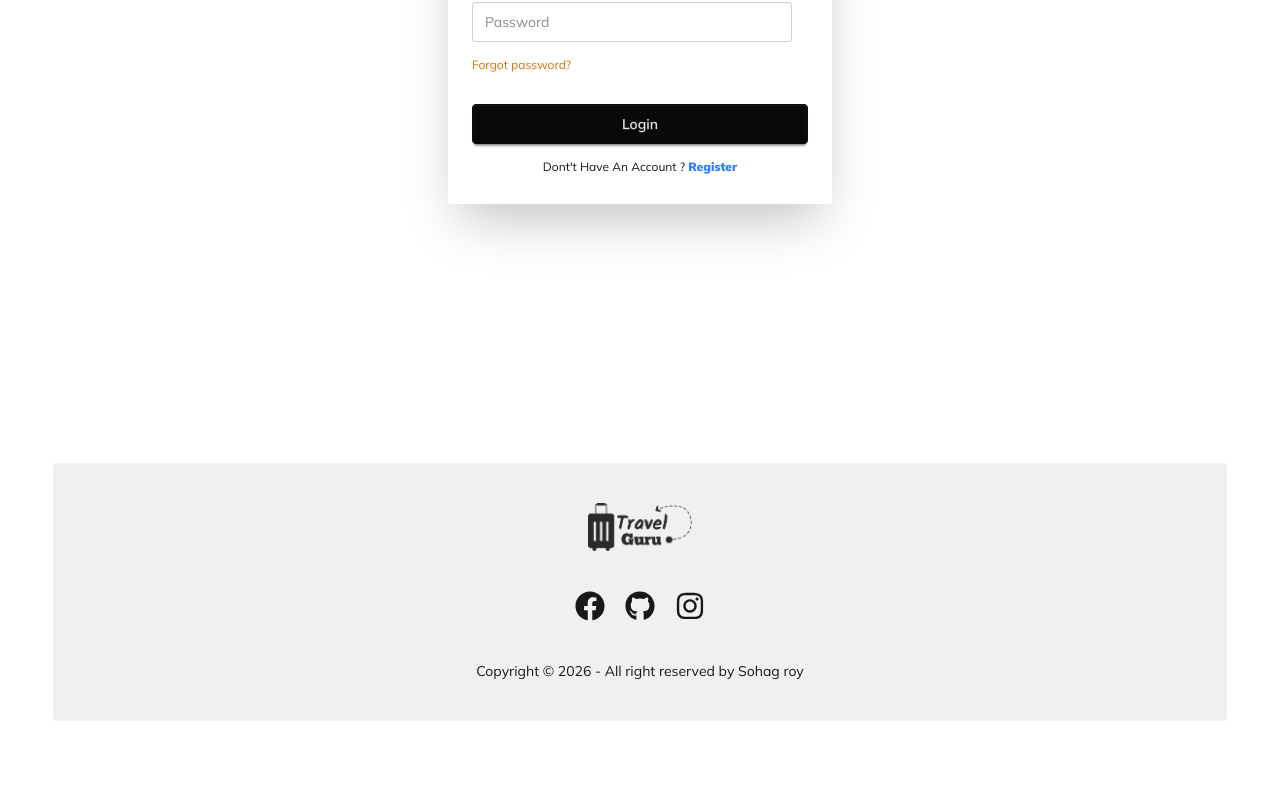
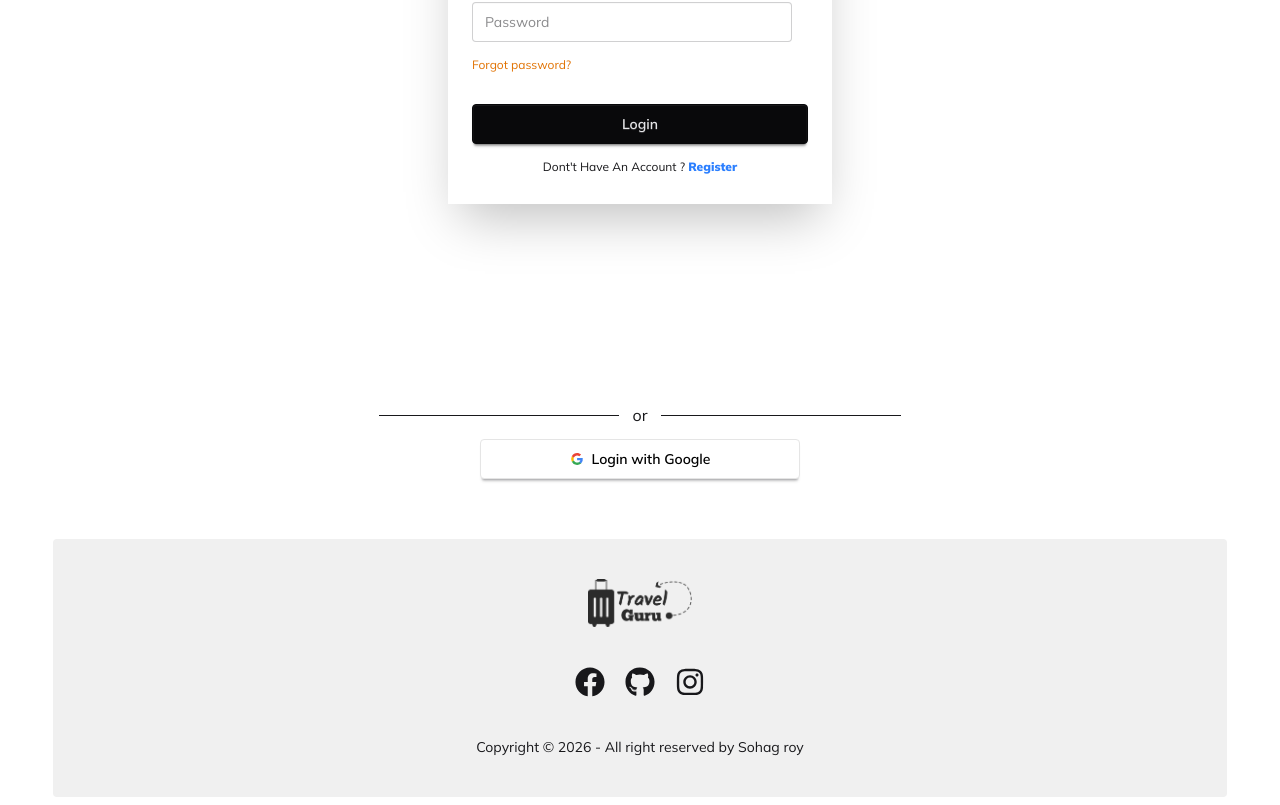
Before and after one commit to sohagroy7223/Travel-Grue, a React (Vite) app: page /login in a window 1280 px wide. Shown: the part 537-1342 px from the top of the page. Before the commit the page ends 1266 px from the top, so only its background shows below. Built offline with nearby package versions, Linux system fonts and the light colour scheme; no server answers.

Commit message:
addad login with google in this page

```diff
--- a/src/Context/AuthProvider.jsx
+++ b/src/Context/AuthProvider.jsx
@@ -2,10 +2,12 @@
 import { AuthContext } from "./AuthContext";
 import {
   createUserWithEmailAndPassword,
+  GoogleAuthProvider,
   onAuthStateChanged,
   sendEmailVerification,
   sendPasswordResetEmail,
   signInWithEmailAndPassword,
+  signInWithPopup,
   signOut,
   updateProfile,
 } from "firebase/auth";
@@ -53,9 +55,15 @@
     return sendPasswordResetEmail(auth, email);
   };
 
+  const loginWithGoogle = () => {
+    const provider = new GoogleAuthProvider();
+    return signInWithPopup(auth, provider);
+  };
+
   const userInfo = {
     user,
     loading,
+    loginWithGoogle,
     resetPassword,
     emailVerify,
     UpdateUser,
--- a/src/Page/Login.jsx
+++ b/src/Page/Login.jsx
@@ -3,7 +3,7 @@
 import { AuthContext } from "../Context/AuthContext";
 
 const Login = () => {
-  const { SignIn, setUser, resetPassword } = use(AuthContext);
+  const { SignIn, setUser, resetPassword, loginWithGoogle } = use(AuthContext);
   const navigate = useNavigate();
   const location = useLocation();
   // console.log(location);
@@ -26,6 +26,16 @@
       });
   };
 
+  const handelLoginWithGoogle = () => {
+    loginWithGoogle()
+      .then((result) => {
+        console.log(result);
+      })
+      .catch((error) => {
+        console.log(error);
+      });
+  };
+
   const handelForgetPassword = () => {
     const email = emailRef.current.value;
     resetPassword(email)
@@ -38,6 +48,7 @@
   };
 
   return (
+    <div className="w-11/12 mx-auto">
       <div className="hero min-h-screen">
         <div className=" bg-base-100 w-full max-w-sm shrink-0 shadow-2xl">
           <div className="card-body">
@@ -80,6 +91,49 @@
           </div>
         </div>
       </div>
+      <div>
+        <p className="flex items-center justify-center gap-3.5">
+          <hr className="w-60" />
+          <p>or</p>
+          <hr className="w-60" />
+        </p>
+        <div className="flex justify-center mt-3">
+          <button
+            onClick={handelLoginWithGoogle}
+            className="btn bg-white md:w-80 text-black border-[#e5e5e5]"
+          >
+            <svg
+              aria-label="Google logo"
+              width="16"
+              height="16"
+              xmlns="http://www.w3.org/2000/svg"
+              viewBox="0 0 512 512"
+            >
+              <g>
+                <path d="m0 0H512V512H0" fill="#fff"></path>
+                <path
+                  fill="#34a853"
+                  d="M153 292c30 82 118 95 171 60h62v48A192 192 0 0190 341"
+                ></path>
+                <path
+                  fill="#4285f4"
+                  d="m386 400a140 175 0 0053-179H260v74h102q-7 37-38 57"
+                ></path>
+                <path
+                  fill="#fbbc02"
+                  d="m90 341a208 200 0 010-171l63 49q-12 37 0 73"
+                ></path>
+                <path
+                  fill="#ea4335"
+                  d="m153 219c22-69 116-109 179-50l55-54c-78-75-230-72-297 55"
+                ></path>
+              </g>
+            </svg>
+            Login with Google
+          </button>
+        </div>
+      </div>
+    </div>
   );
 };
 
```
Lines whose indentation alone changed are shown as unchanged.
